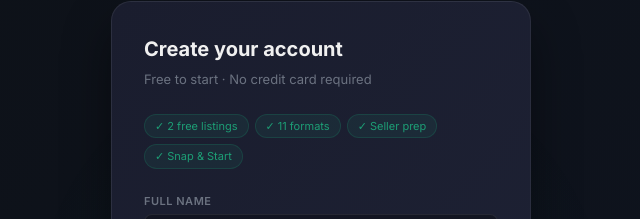
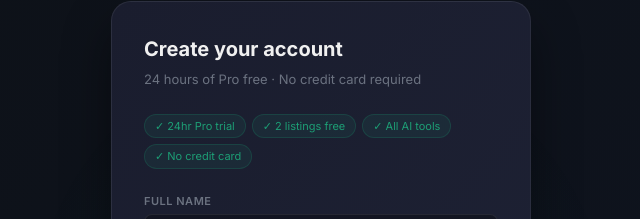
Before and after one commit to APD013/listing-whisperer, a Next.js app: page /signup in a window 1280 px wide. Shown: the part 129-348 px from the top of the page, without its empty margins (319-959 px from the left). Built offline with nearby package versions, Linux system fonts and the light colour scheme; no server answers.

Commit message:
Polish signup page with 24hr trial messaging

```diff
--- a/src/app/signup/page.tsx
+++ b/src/app/signup/page.tsx
@@ -78,10 +78,10 @@ export default function SignupPage() {
             </p>
             <div style={{background:'rgba(29,158,117,0.1)',border:'1px solid rgba(29,158,117,0.2)',borderRadius:'10px',padding:'1rem',marginBottom:'1.5rem'}}>
               <p style={{fontSize:'12px',color:'#1D9E75',margin:'0',lineHeight:'1.8'}}>
-                ✓ 2 free listings included<br/>
-                ✓ 11 copy formats per listing<br/>
-                ✓ Seller Meeting Prep<br/>
-                ✓ Snap & Start on-site drafts
+                ✓ 24 hours of full Pro access<br/>
+                ✓ 2 listings included in your trial<br/>
+                ✓ All AI assistant tools unlocked<br/>
+                ✓ No credit card required
                 {refCode && <><br/>✓ <strong>Referral bonus — 24 hours of Pro free!</strong></>}
               </p>
             </div>
@@ -93,11 +93,11 @@ export default function SignupPage() {
           <div style={{background:'linear-gradient(135deg, #1a1d2e 0%, #1e2235 100%)',borderRadius:'20px',border:'1px solid rgba(255,255,255,0.07)',padding:'2rem',boxShadow:'0 24px 48px rgba(0,0,0,0.4)'}}>
 
             <h1 style={{fontSize:'1.25rem',fontWeight:'700',color:'#f0f0f0',marginBottom:'6px'}}>Create your account</h1>
-            <p style={{fontSize:'13px',color:'#6b7280',marginBottom:'1.5rem'}}>Free to start · No credit card required</p>
+            <p style={{fontSize:'13px',color:'#6b7280',marginBottom:'1.5rem'}}>24 hours of Pro free · No credit card required</p>
 
             {/* FEATURE PILLS */}
             <div style={{display:'flex',gap:'6px',flexWrap:'wrap',marginBottom:'1.5rem'}}>
-              {['2 free listings','11 formats','Seller prep','Snap & Start'].map(f => (
+              {['24hr Pro trial','2 listings free','All AI tools','No credit card'].map(f => (
                 <span key={f} style={{fontSize:'11px',background:'rgba(29,158,117,0.1)',color:'#1D9E75',padding:'3px 10px',borderRadius:'20px',border:'1px solid rgba(29,158,117,0.2)'}}>✓ {f}</span>
               ))}
             </div>
```
